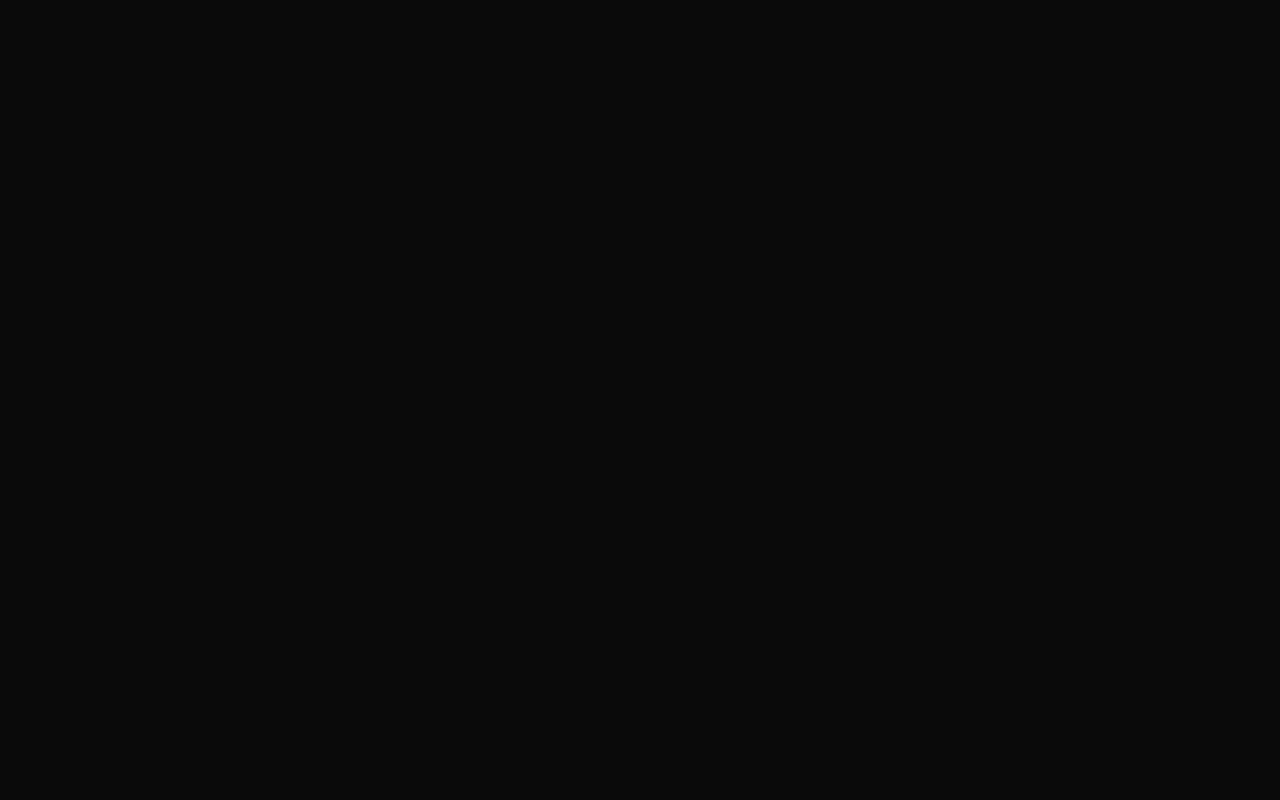
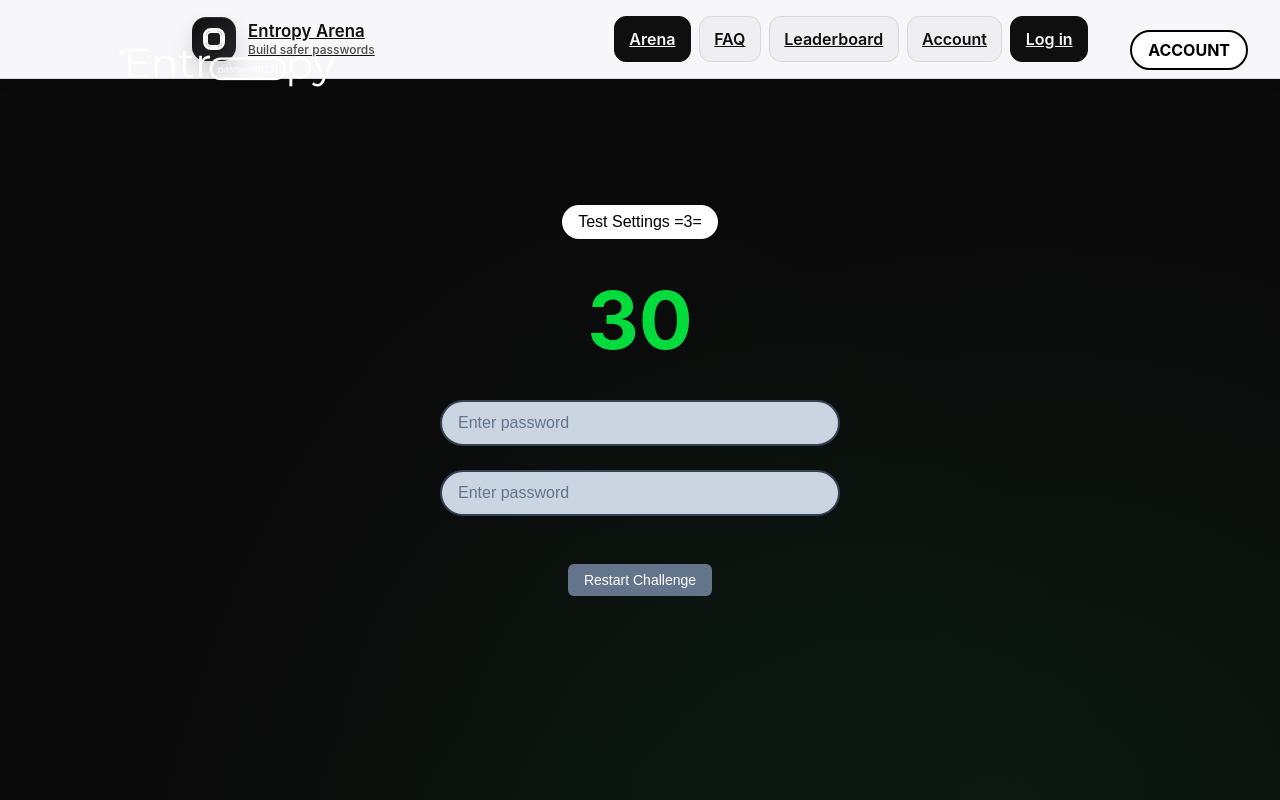
Before and after one commit to KevoxChrist/Entropy-Arena, a React (Vite) app: page / in a window 1280 px wide. Before the commit this address had no page. Built offline with nearby package versions, Linux system fonts and the light colour scheme.

Commit message:
[UPDATE]-- Pushing header update; continuing FAQ

```diff
--- a/client/App.css
+++ b/client/App.css
@@ -1,42 +1,3 @@
-/* #root {
-  max-width: 1280px;
-  margin: 0 auto;
-  padding: 2rem;
-  text-align: center;
+#root {
+  min-height: 100vh;
 }
-
-.logo {
-  height: 6em;
-  padding: 1.5em;
-  will-change: filter;
-  transition: filter 300ms;
-}
-.logo:hover {
-  filter: drop-shadow(0 0 2em #646cffaa);
-}
-.logo.react:hover {
-  filter: drop-shadow(0 0 2em #61dafbaa);
-}
-
-@keyframes logo-spin {
-  from {
-    transform: rotate(0deg);
-  }
-  to {
-    transform: rotate(360deg);
-  }
-}
-
-@media (prefers-reduced-motion: no-preference) {
-  a:nth-of-type(2) .logo {
-    animation: logo-spin infinite 20s linear;
-  }
-}
-
-.card {
-  padding: 2em;
-}
-
-.read-the-docs {
-  color: #888;
-} */
--- a/client/App.jsx
+++ b/client/App.jsx
@@ -1,24 +1,26 @@
 import { BrowserRouter, Routes, Route } from 'react-router-dom'
 import './App.css'
-// import Arena from './pages/Arena'
-import Login from './pages/LogIn'
-// import Lesson from './pages/Lesson'
 import Arena from './pages/Arena'
+import Login from './pages/Login'
+import FAQ from './pages/FAQ'
 // import NotFound from './pages/NotFound'
 import Leaderboard from './pages/Leaderboard'
-
+import Header from './components/Header'
+import Footer from './components/Footer'
 
 function App() {
   return (
     <BrowserRouter>
+    <Header/>
     <Routes>
-      {/* <Route path="/battle-arena" element= {<Arena/>}/> */}
       <Route path="/login" element= {<Login/>}/>
-      {/* <Route path="/login" element= {<Lesson/>}/> */}
-      <Route path="/Arena" element= {<Arena/>}/>
-      {/* <Route path="/NotFound" element= {<NotFound/>}/> */}
+      <Route path="/FAQ" element= {<FAQ/>}/>
+      {/* <Route path="/FAQ/:lessonId" element={<FAQ />} /> */}
+      <Route path="/" element= {<Arena/>}/>
+      {/* <Route path="/404" element= {<NotFound/>}/> */}
       <Route path="/Leaderboard" element= {<Leaderboard/>}/>
     </Routes>
+    <Footer/>
     </BrowserRouter>
   )
 }
--- a/client/components/Header.jsx
+++ b/client/components/Header.jsx
@@ -3,10 +3,9 @@ import { NavLink } from 'react-router-dom'
 import '../styles/Header.css'
 
 const navItems = [
-  { path: '/', label: 'Home', end: true },
-  { path: '/lessons', label: 'Lessons' },
+  { path: '/', label: 'Arena', end: true },
+  { path: '/FAQ', label: 'FAQ' },
   { path: '/leaderboard', label: 'Leaderboard' },
-  { path: '/arena', label: 'Arena' },
   { path: '/account', label: 'Account' },
 ]
 
@@ -52,6 +51,16 @@ function Header() {
               {item.label}
             </NavLink>
           ))}
+
+          <NavLink
+            to="/login"
+            className={({ isActive }) =>
+              `nav-link nav-link--login ${isActive ? 'active' : ''}`
+            }
+            onClick={closeMenu}
+          >
+            Log in
+          </NavLink>
         </nav>
       </div>
     </header>
--- a/client/styles/Header.css
+++ b/client/styles/Header.css
@@ -152,6 +152,17 @@
   border-color: rgba(255, 255, 255, 0.12);
 }
 
+.nav-link--login {
+  background: #f7f7f9;
+  color: #0f0f10;
+  border-color: #f7f7f9;
+}
+
+.nav-link--login.active {
+  background: #ffffff;
+  border-color: #ffffff;
+}
+
 @media (min-width: 768px) {
   .header-inner {
     padding: 1rem 2rem;
@@ -182,4 +193,15 @@
     background: #0f0f10;
     border-color: #0f0f10;
   }
+
+  .nav-link--login {
+    background: #0f0f10;
+    color: #f7f7f9;
+    border-color: #0f0f10;
+  }
+
+  .nav-link--login.active {
+    background: #26262b;
+    border-color: #26262b;
+  }
 }
```
